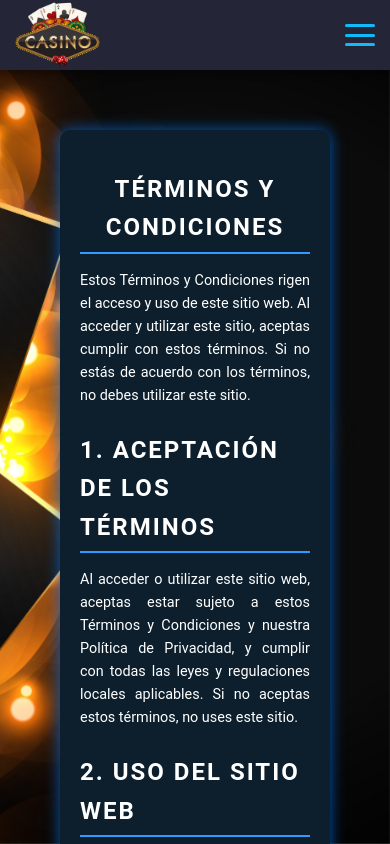
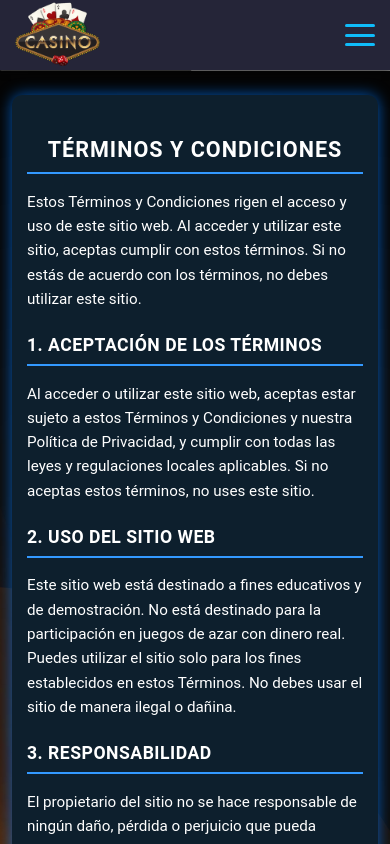
Before and after one commit to rferpae569/Casino, an Angular app: page /TerminosCondiciones in a window 390 px wide. Built offline with nearby package versions, Linux system fonts and the light colour scheme.

Commit message:
Casino Rubén Fernández

```diff
--- a/src/app/aviso-legal/aviso-legal.component.scss
+++ b/src/app/aviso-legal/aviso-legal.component.scss
@@ -85,28 +85,79 @@ body {
   }
 }
 
-/* Estilos para dispositivos móviles */
-@media (max-width: 600px) {
+/* ================================
+RESPONSIVE: TABLETS
+================================ */
+
+@media (max-width: 768px) {
+.container {
+padding: 35px 20px;
+box-sizing: border-box;
+background-attachment: scroll;
+}
+
 .aviso-container {
-    width: 90%;
-    padding: 20px;
+width: 100%;
+max-width: 800px;
+padding: 25px;
+box-sizing: border-box;
 }
 
 .aviso-container h2,
 .aviso-container h3 {
 font-size: 1.5rem;
+letter-spacing: 1px;
+}
+}
+
+/* ================================
+RESPONSIVE: MÓVILES
+================================ */
+
+@media (max-width: 480px) {
+.container {
+padding: 25px 12px;
+}
+
+.aviso-container {
+width: 100%;
+padding: 20px 15px;
+}
+
+.aviso-container h2 {
+font-size: 1.35rem;
+}
+
+.aviso-container h3 {
+font-size: 1.1rem;
+letter-spacing: 0.5px;
 }
 
 .aviso-container p {
-    font-size: 0.9rem;
+font-size: 0.95rem;
+line-height: 1.6;
+text-align: left;
 }
 }
 
-body {
-  margin-bottom: 70px;
+/* ================================
+MÓVILES ESTRECHOS
+================================ */
+
+@media (max-width: 360px) {
+.container {
+padding: 20px 8px;
 }
 
-.footer-logo img {
-  width: 150px;
-  height: auto;
+.aviso-container {
+padding: 18px 12px;
 }
+
+.aviso-container h2 {
+font-size: 1.25rem;
+}
+
+.aviso-container h3 {
+font-size: 1rem;
+}
+}
--- a/src/app/politica-privacidad/politica-privacidad.component.scss
+++ b/src/app/politica-privacidad/politica-privacidad.component.scss
@@ -85,20 +85,80 @@ body {
   }
 }
 
-/* Estilos para dispositivos móviles */
-@media (max-width: 600px) {
+/* ================================
+RESPONSIVE: TABLETS
+================================ */
+
+@media (max-width: 768px) {
+.container {
+padding: 35px 20px;
+box-sizing: border-box;
+background-attachment: scroll;
+}
+
 .politica-container {
-    width: 90%;
-    padding: 20px;
+width: 100%;
+max-width: 800px;
+padding: 25px;
+box-sizing: border-box;
 }
 
 .politica-container h2,
 .politica-container h3 {
 font-size: 1.5rem;
+letter-spacing: 1px;
+}
+}
+
+/* ================================
+RESPONSIVE: MÓVILES
+================================ */
+
+@media (max-width: 480px) {
+.container {
+padding: 25px 12px;
+}
+
+.politica-container {
+width: 100%;
+padding: 20px 15px;
+}
+
+.politica-container h2 {
+font-size: 1.35rem;
+}
+
+.politica-container h3 {
+font-size: 1.1rem;
+letter-spacing: 0.5px;
 }
 
 .politica-container p {
-    font-size: 0.9rem;
+font-size: 0.95rem;
+line-height: 1.6;
+text-align: left;
+}
+}
+
+/* ================================
+MÓVILES ESTRECHOS
+================================ */
+
+@media (max-width: 360px) {
+.container {
+padding: 20px 8px;
+}
+
+.politica-container {
+padding: 18px 12px;
+}
+
+.politica-container h2 {
+font-size: 1.25rem;
+}
+
+.politica-container h3 {
+font-size: 1rem;
 }
 }
 
--- a/src/app/terminos-condiciones/terminos-condiciones.component.scss
+++ b/src/app/terminos-condiciones/terminos-condiciones.component.scss
@@ -85,20 +85,80 @@ body {
   }
 }
 
-/* Estilos para dispositivos móviles */
-@media (max-width: 600px) {
+/* ================================
+RESPONSIVE: TABLETS
+================================ */
+
+@media (max-width: 768px) {
+.container {
+padding: 35px 20px;
+box-sizing: border-box;
+background-attachment: scroll;
+}
+
 .terminos-container {
-    width: 90%;
-    padding: 20px;
+width: 100%;
+max-width: 800px;
+padding: 25px;
+box-sizing: border-box;
 }
 
 .terminos-container h2,
 .terminos-container h3 {
 font-size: 1.5rem;
+letter-spacing: 1px;
+}
+}
+
+/* ================================
+RESPONSIVE: MÓVILES
+================================ */
+
+@media (max-width: 480px) {
+.container {
+padding: 25px 12px;
+}
+
+.terminos-container {
+width: 100%;
+padding: 20px 15px;
+}
+
+.terminos-container h2 {
+font-size: 1.35rem;
+}
+
+.terminos-container h3 {
+font-size: 1.1rem;
+letter-spacing: 0.5px;
 }
 
 .terminos-container p {
-    font-size: 0.9rem;
+font-size: 0.95rem;
+line-height: 1.6;
+text-align: left;
+}
+}
+
+/* ================================
+MÓVILES ESTRECHOS
+================================ */
+
+@media (max-width: 360px) {
+.container {
+padding: 20px 8px;
+}
+
+.terminos-container {
+padding: 18px 12px;
+}
+
+.terminos-container h2 {
+font-size: 1.25rem;
+}
+
+.terminos-container h3 {
+font-size: 1rem;
 }
 }
 
```
Lines whose indentation alone changed are shown as unchanged.
